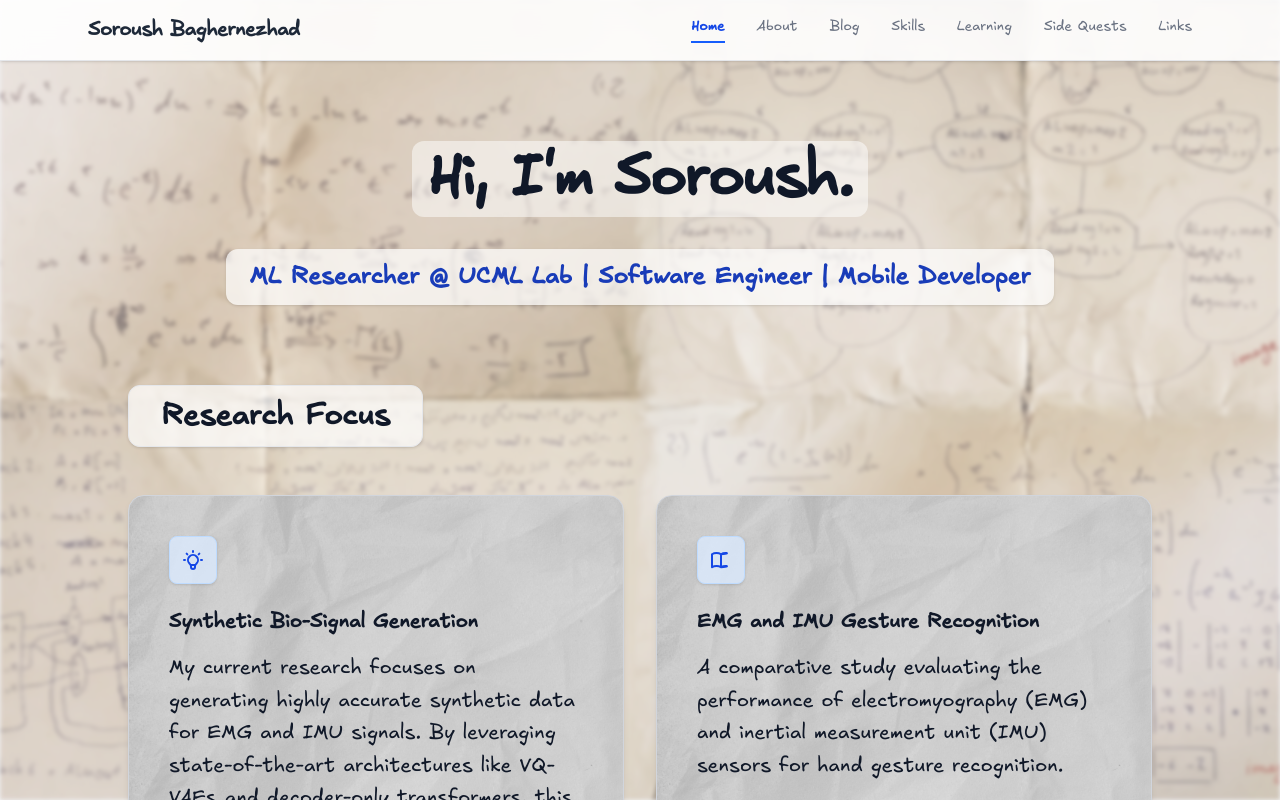
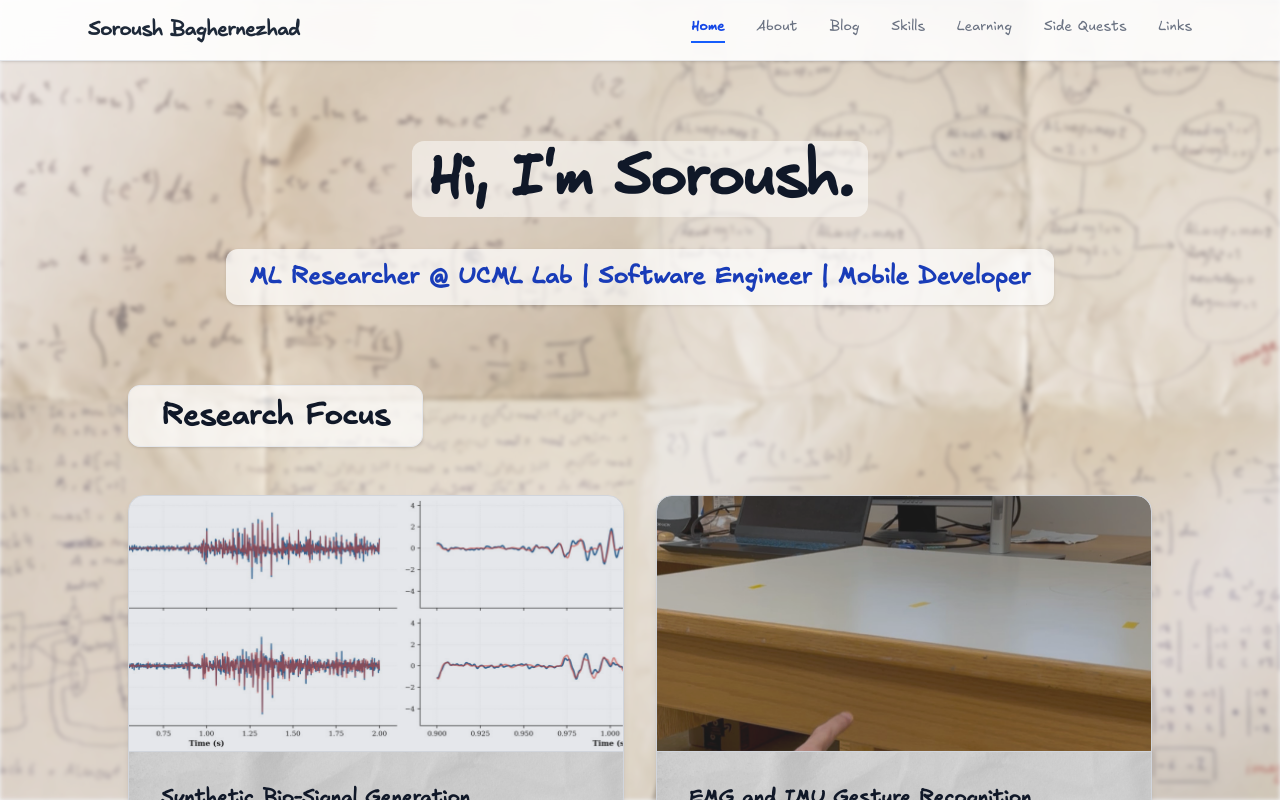
Before and after one commit to soroush-bn/soroush-bn.github.io, a Next.js app: page / in a window 1280 px wide. Built offline with nearby package versions, Linux system fonts and the light colour scheme.

Commit message:
research cards

```diff
--- a/app/page.tsx
+++ b/app/page.tsx
@@ -92,12 +92,11 @@ export default function Home() {
 
               <h2 className="text-3xl font-bold mb-12 text-center text-gray-900 bg-white/70 backdrop-blur-sm px-8 py-3 rounded-xl shadow-sm inline-block mx-auto flex justify-center w-fit border border-gray-200">Research Focus</h2>
               <div className="grid md:grid-cols-2 gap-8">
-                <div className="bg-[url('/paper_bg.jpg')] bg-cover bg-center border border-gray-300 shadow-md p-10 rounded-2xl hover:shadow-lg transition-shadow">
-                  <div className="w-12 h-12 bg-blue-100/80 rounded-lg flex items-center justify-center mb-6 text-blue-700 border border-blue-200 shadow-sm">
-                      <svg className="w-6 h-6" fill="none" stroke="currentColor" viewBox="0 0 24 24">
-                          <path strokeLinecap="round" strokeLinejoin="round" strokeWidth={2} d="M9.663 17h4.673M12 3v1m6.364 1.636l-.707.707M21 12h-1M4 12H3m3.343-5.657l-.707-.707m2.828 9.9a5 5 0 117.072 0l-.548.547A3.374 3.374 0 0014 18.469V19a2 2 0 11-4 0v-.531c0-.895-.356-1.754-.988-2.386l-.548-.547z" />
-                      </svg>
+                <div className="bg-[url('/paper_bg.jpg')] bg-cover bg-center border border-gray-300 shadow-md rounded-2xl hover:shadow-lg transition-shadow overflow-hidden flex flex-col">
+                  <div className="relative overflow-hidden h-64 bg-gray-200 border-b border-gray-300">
+                    <img src="/fig3.1.jpg" alt="Synthetic Bio-Signal Generation" className="w-full h-full object-cover mix-blend-multiply opacity-90" />
                   </div>
+                  <div className="p-8 flex-grow">
                     <h3 className="text-xl font-bold mb-4 text-gray-900">Synthetic Bio-Signal Generation</h3>
                     <p className="text-gray-900 leading-relaxed font-medium">
                       My current research focuses on generating highly accurate synthetic data for EMG and IMU signals.
@@ -105,22 +104,23 @@ export default function Home() {
                       this work aims to significantly improve the training and responsiveness of prosthetic control systems.
                     </p>
                   </div>
-                <div className="bg-[url('/paper_bg.jpg')] bg-cover bg-center border border-gray-300 shadow-md p-10 rounded-2xl hover:shadow-lg transition-shadow">
-                  <div className="w-12 h-12 bg-blue-100/80 rounded-lg flex items-center justify-center mb-6 text-blue-700 border border-blue-200 shadow-sm">
-                      <svg className="w-6 h-6" fill="none" stroke="currentColor" viewBox="0 0 24 24">
-                          <path strokeLinecap="round" strokeLinejoin="round" strokeWidth={2} d="M12 6.253v13m0-13C10.832 5.477 9.246 5 7.5 5S4.168 5.477 3 6.253v13C4.168 18.477 5.754 18 7.5 18s3.332.477 4.5 1.253m0-13C13.168 5.477 14.754 5 16.5 5c1.747 0 3.332.477-4.5 1.253v13C19.832 18.477 18.247 18 16.5 18c-1.746 0-3.332.477-4.5 1.253" />
-                      </svg>
                 </div>
+                <div className="bg-[url('/paper_bg.jpg')] bg-cover bg-center border border-gray-300 shadow-md rounded-2xl hover:shadow-lg transition-shadow overflow-hidden flex flex-col">
+                  <div className="relative overflow-hidden h-64 bg-gray-200 border-b border-gray-300">
+                    <img src="/gesture.jpg" alt="EMG and IMU Gesture Recognition" className="w-full h-full object-cover mix-blend-multiply opacity-90" />
+                  </div>
+                  <div className="p-8 flex-grow flex flex-col">
                     <h3 className="text-xl font-bold mb-4 text-gray-900">EMG and IMU Gesture Recognition</h3>
-                  <p className="text-gray-900 leading-relaxed mb-8 font-medium">
+                    <p className="text-gray-900 leading-relaxed mb-8 font-medium flex-grow">
                       A comparative study evaluating the performance of electromyography (EMG) and inertial measurement unit (IMU) sensors for hand gesture recognition.
                     </p>
-                  <a href="https://arxiv.org/abs/2512.07997" target="_blank" className="inline-flex items-center gap-2 text-blue-800 font-bold hover:text-blue-900 transition-colors bg-white/60 px-4 py-2 rounded-lg border border-gray-300 shadow-sm">
+                    <a href="https://arxiv.org/abs/2512.07997" target="_blank" className="inline-flex items-center gap-2 text-blue-800 font-bold hover:text-blue-900 transition-colors bg-white/60 px-4 py-2 rounded-lg border border-gray-300 shadow-sm w-fit mt-auto">
                         Read on arXiv
                         <svg className="w-4 h-4" fill="none" stroke="currentColor" viewBox="0 0 24 24">
                             <path strokeLinecap="round" strokeLinejoin="round" strokeWidth={2} d="M14 5l7 7m0 0l-7 7m7-7H3" />
                         </svg>
                     </a>
+                  </div>
                 </div>
               </div>
 
```
Also changed, not shown: public/fig3.1.jpg (added), public/gesture.jpg (added). Lines whose indentation alone changed are shown as unchanged.
